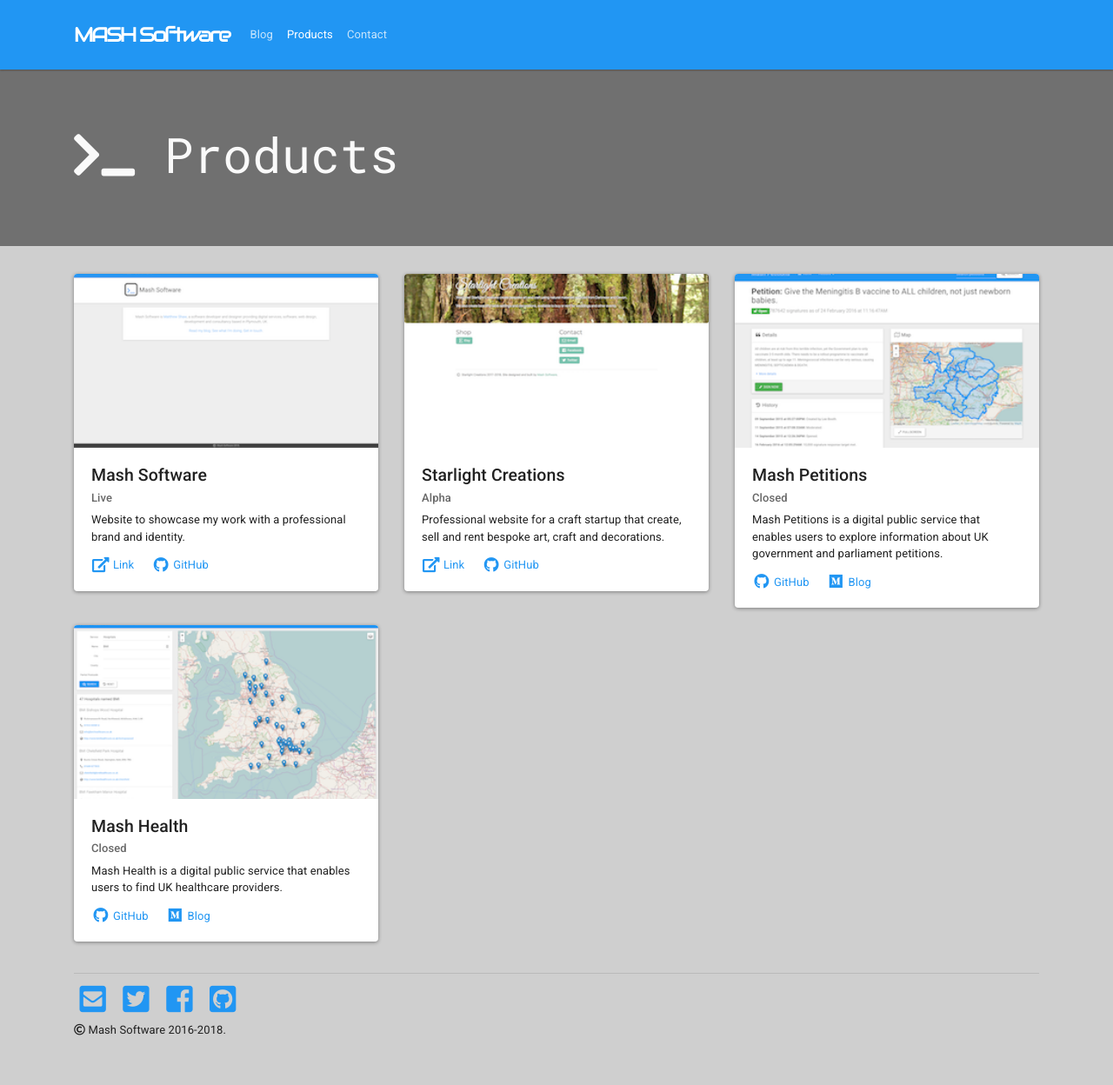
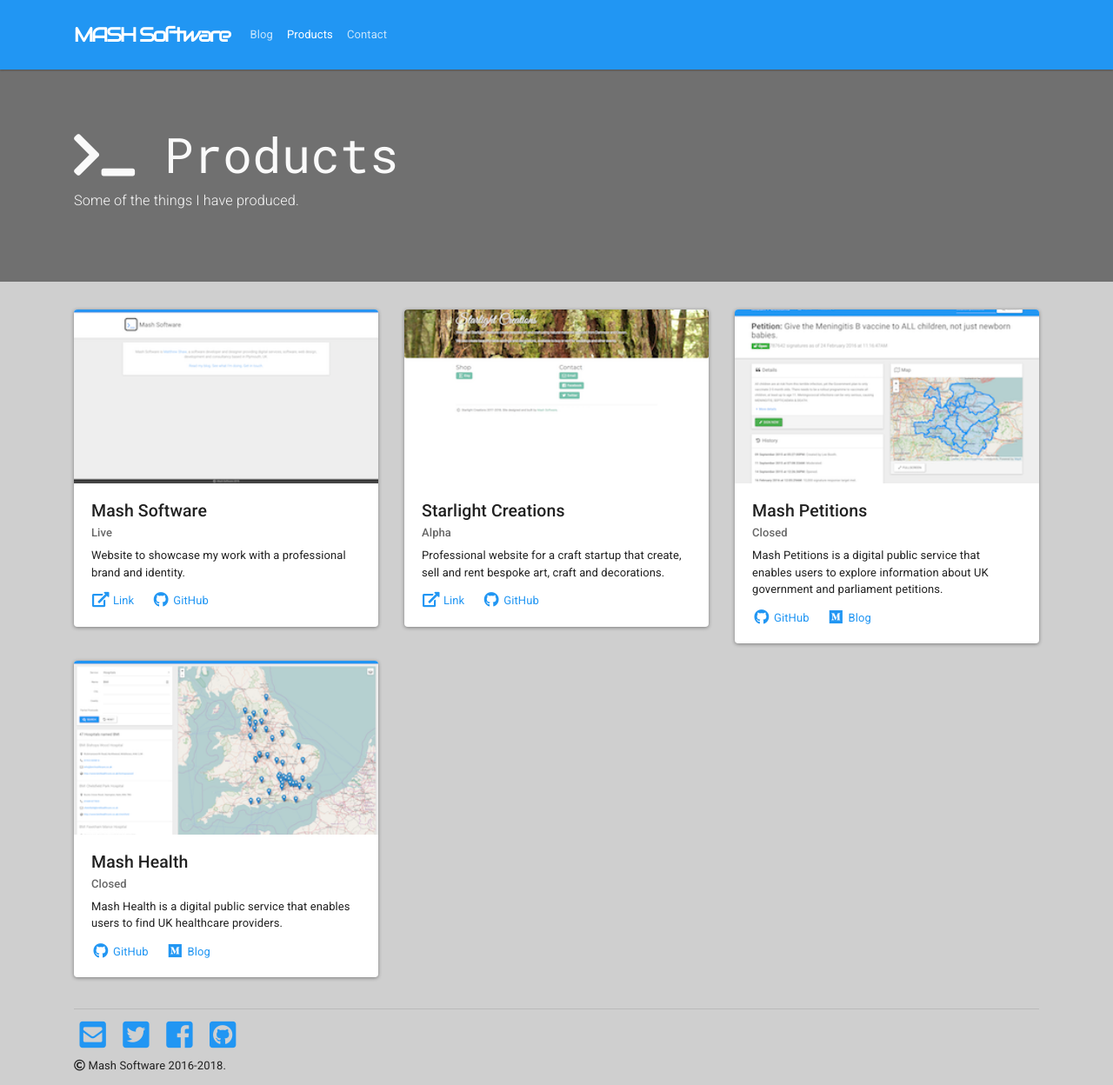
Before and after one commit to MashSoftware/mashsoftware.github.io, a Jekyll site: the page built from products.html, in a window 1280 px wide. Shown: the whole page at 87% size. Built offline with Jekyll 4.4.1, drawn with Linux system fonts in a browser that asks for light colours; nearby versions of some CDN libraries; before the commit the page ends 1208 px from its top, so only the background shows below that.

Commit message:
page description subtitles

```diff
--- a/contact.html
+++ b/contact.html
@@ -1,6 +1,7 @@
 ---
 layout: default
 title: Contact
+description: How to get in touch.
 permalink: /contact/
 nav: true
 ---
--- a/products.html
+++ b/products.html
@@ -1,6 +1,7 @@
 ---
 layout: default
 title: Products
+description: Some of the things I have produced.
 permalink: /products/
 nav: true
 ---
```
